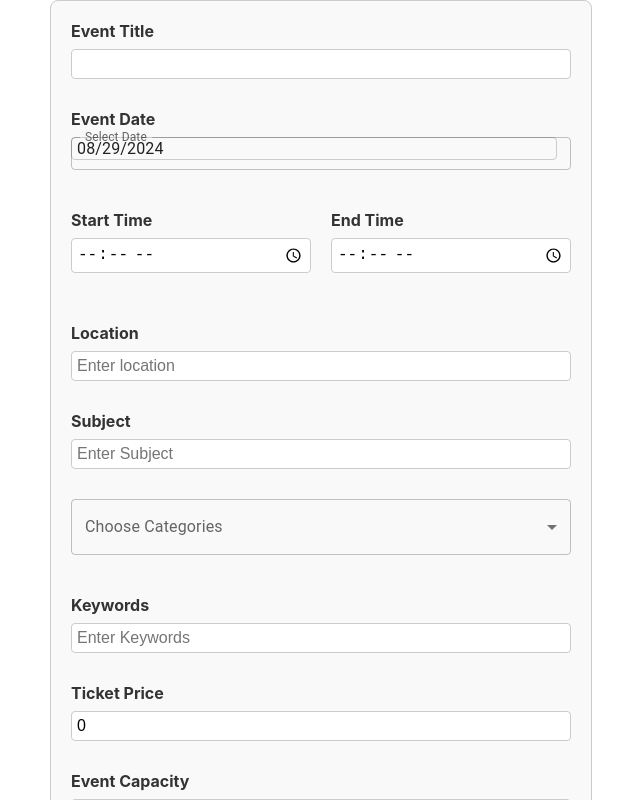
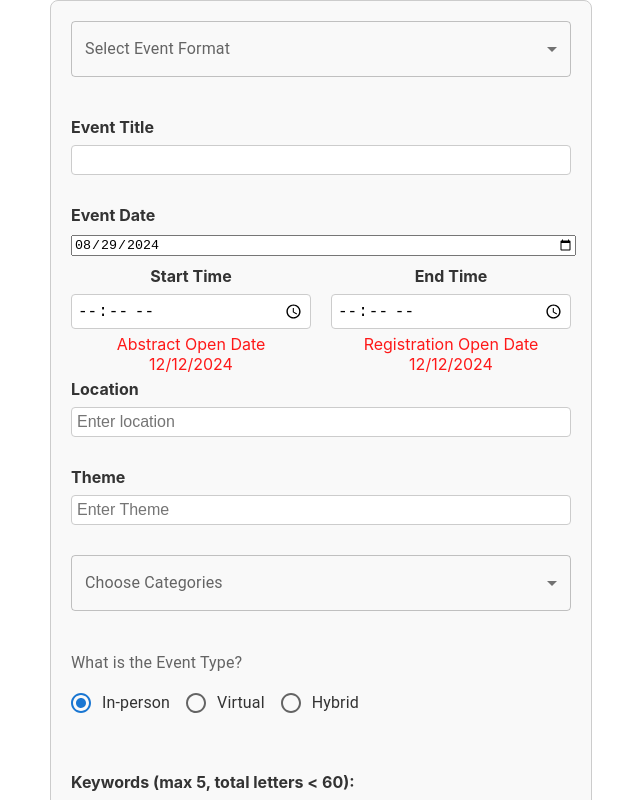
Before and after one commit to iasiddiqui/10-Times, a React (Create React App) app: page /add-event in a window 1280 px wide. Shown: the top 800 px of the page, without its empty margins (319-959 px from the left). Built offline with nearby package versions, Linux system fonts and the light colour scheme.

Commit message:
first commit

```diff
--- a/package.json
+++ b/package.json
@@ -8,14 +8,15 @@
     "@mui/icons-material": "^6.0.1",
     "@mui/material": "^6.0.2",
     "@mui/x-date-pickers": "^7.15.0",
+    "@react-google-maps/api": "^2.19.3",
     "@testing-library/jest-dom": "^5.17.0",
     "@testing-library/react": "^13.4.0",
     "@testing-library/user-event": "^13.5.0",
-    "date-fns": "^2.30.0",
     "react": "^18.3.1",
     "react-datepicker": "^7.3.0",
     "react-dom": "^18.3.1",
     "react-icons": "^5.3.0",
+    "react-leaflet": "^4.2.1",
     "react-quill": "^2.0.0",
     "react-router-dom": "^6.26.1",
     "react-scripts": "5.0.1",
--- a/src/App.js
+++ b/src/App.js
@@ -1,26 +1,25 @@
-import {BrowserRouter, Route, Routes} from 'react-router-dom'
-import Home from './components/Home'
-import Login from './components/LogIn'
-import TopEvent from  './components/Topevents'
-import Venues from './components/Venues'
-import './App.css';
-import EventTarget from './components/EventItem/index'
-import AddEvent from './components/Add_Events'
+import { BrowserRouter, Route, Routes } from "react-router-dom";
+import Home from "./components/Home";
+import Login from "./components/LogIn";
+import TopEvent from "./components/Topevents";
+import Venues from "./components/Venues";
+import "./App.css";
+import EventTarget from "./components/EventItem/index";
+import AddEvent from "./components/Add_Events";
 
-const App=()=>(
+const App = () => (
   <>
-   <BrowserRouter>
-     <Routes>
-      <Route path="/" element={<Home/>}></Route>
-      <Route path="/login" element={<Login/>}></Route>
-      {/* <Route path="/signup" element={<Login/>}></Route> */}
-      <Route path="/top" element={<TopEvent/>}></Route>
-      <Route path="/venue" element={<Venues/>}></Route>
-      <Route path="/event" element={<EventTarget/>}></Route>
-      <Route path="/add-event" element={<AddEvent/>}></Route>
-     </Routes>
-   </BrowserRouter>
+    <BrowserRouter>
+      <Routes>
+        <Route path="/" element={<Home />}></Route>
+        <Route path="/login" element={<Login />}></Route>
+        <Route path="/top" element={<TopEvent />}></Route>
+        <Route path="/venue" element={<Venues />}></Route>
+        <Route path="/event" element={<EventTarget />}></Route>
+        <Route path="/add-event" element={<AddEvent />}></Route>
+      </Routes>
+    </BrowserRouter>
   </>
-)
+);
 
-export default App
+export default App;
--- a/src/components/Add_Events/index.css
+++ b/src/components/Add_Events/AddEvents.css
@@ -72,6 +72,28 @@ textarea {
     flex: 1;
 }
 
+.start-time, .end-time,.open-date{
+    align-items: center;
+    text-align: center;
+    margin-bottom: -2%;
+    margin-top: -2%;
+}
+@keyframes blink {
+    0% {
+      opacity: 1;
+    }
+    50% {
+      opacity: 0;
+    }
+    100% {
+      opacity: 1;
+    }
+  }
+.open-date{
+    animation: blink 1.5s infinite;
+    color: red;
+
+}
 
 input[type="number"]::-webkit-inner-spin-button,
 input[type="number"]::-webkit-outer-spin-button {
@@ -112,6 +134,82 @@ ul li {
     margin-bottom: 8px;
 }
 
+.radio-group-row {
+    display: flex;
+    flex-direction: row;
+    gap: 20px;
+  }
+
+  .MuiFormControlLabel-root {
+    margin-right: 20px;
+  }
+
+
+.keyword-container {
+  display: flex;
+  flex-wrap: wrap;
+  gap: 10px;
+  margin-top: 10px;
+}
+
+.keyword-box {
+  background-color: white;
+  padding: 8px 12px;
+  border: 1px solid #ccc;
+  border-radius: 4px;
+  box-shadow: 0px 2px 4px rgba(0, 0, 0, 0.1);
+  font-size: 14px;
+  color: #333;
+  display: flex;
+  align-items: center;
+  gap: 8px;
+}
+
+input {
+  width: 100%;
+}
+
+/* Style for Date Picker Container */
+.date-picker-container {
+    margin-bottom: 16px; /* Space below the date picker */
+  }
+
+  .date-picker-container label {
+    font-size: 16px;
+    font-weight: 500;
+    margin-bottom: 8px; /* Space between label and input */
+    display: block; /* Ensures label is on its own line */
+  }
+
+  /* Style for Date Picker Input */
+  .date-picker-container input[type="date"] {
+    width: 100%; /* Full width of the container */
+    padding: 8px;
+    border: 1px solid #ccc; /* Light gray border */
+    border-radius: 4px; /* Rounded corners */
+    font-size: 16px;
+    box-sizing: border-box; /* Include padding and border in the element's total width and height */
+  }
+
+  .date-picker-container input[type="date"]:focus {
+    border-color: #007bff; /* Blue border on focus */
+    outline: none; /* Remove default outline */
+  }
+
+  /* Optional: Styling for Invalid Input (If you plan to show validation messages) */
+  .date-picker-container input[type="date"].error {
+    border-color: #dc3545; /* Red border for error state */
+  }
+
+
+
+
+@media (max-width: 600px) {
+    .radio-group-row {
+      flex-direction: column;
+    }
+  }
+
 @media (max-width: 600px) {
 
     .time-container {
--- a/src/components/Add_Events/index.js
+++ b/src/components/Add_Events/index.js
@@ -1,35 +1,46 @@
-import React, { useState } from 'react';
-import './index.css';
-import { DatePicker } from '@mui/x-date-pickers';
-import TextField from '@mui/material/TextField';
-import { LocalizationProvider } from '@mui/x-date-pickers';
-import { AdapterDateFns } from '@mui/x-date-pickers/AdapterDateFns';
-import ReactQuill from 'react-quill';
-import 'react-quill/dist/quill.snow.css'; // Import Quill styles
-import { Select, MenuItem, Checkbox, ListItemText, InputLabel, FormControl } from '@mui/material';
+import React, { useState } from "react";
+import "./AddEvents.css";
+import TextField from "@mui/material/TextField";
+import ReactQuill from "react-quill";
+import "react-quill/dist/quill.snow.css";
+import {
+  Select,
+  MenuItem,
+  Checkbox,
+  ListItemText,
+  InputLabel,
+  FormControl,
+  Radio,
+  RadioGroup,
+  FormControlLabel,
+  FormLabel,
+} from "@mui/material";
 
 const categories = [
-  'Technology',
-  'Education',
-  'Health',
-  'Sports',
-  'Arts',
-  'Business',
-  'Entertainment',
+  "Technology",
+  "Education",
+  "Health",
+  "Sports",
+  "Arts",
+  "Business",
+  "Entertainment",
 ];
 
 const AddEvent = () => {
-  const [eventTitle, setEventTitle] = useState('');
+  const [eventTitle, setEventTitle] = useState("");
   const [startDate, setStartDate] = useState(new Date());
-  const [startTime, setStartTime] = useState('');
-  const [endTime, setEndTime] = useState('');
-  const [location, setLocation] = useState('');
-  const [subject, setSubject] = useState('');
+  const [startTime, setStartTime] = useState("");
+  const [endTime, setEndTime] = useState("");
+  const [location, setLocation] = useState("");
+  const [theme, setTheme] = useState("");
   const [price, setPrice] = useState(0);
   const [capacity, setCapacity] = useState(0);
-  const [aboutOpportunity, setAboutOpportunity] = useState('');
+  const [aboutOpportunity, setAboutOpportunity] = useState("");
   const [selectedCategories, setSelectedCategories] = useState([]);
-  const [keywords, setKeywords] = useState('');
+  const [keywords, setKeywords] = useState([]);
+  const [error, setError] = useState("");
+  const [eventFormat, setEventFormat] = useState("");
+  const [eventType, setEventType] = useState("inperson");
 
   const handleSubmit = (e) => {
     e.preventDefault();
@@ -39,27 +50,71 @@ const AddEvent = () => {
       startTime,
       endTime,
       location,
-      subject,
+      theme,
       price,
       capacity,
       aboutOpportunity,
       categories: selectedCategories,
       keywords,
+      eventFormat,
+      eventType,
     };
-    console.log('Event data: ', eventData);
+    console.log("Event data: ", eventData);
   };
 
   const handleOpportunityChange = (value) => {
-    setAboutOpportunity(value); // Using the value from ReactQuill
+    setAboutOpportunity(value);
   };
 
   const handleCategoryChange = (event) => {
     setSelectedCategories(event.target.value);
   };
 
+  const handleKeywordChange = (e) => {
+    const input = e.target.value;
+    const keywordArray = input.split(",").map((kw) => kw.trim()); // Split by comma and trim whitespace
+
+    // Check for maximum 5 keywords
+    if (keywordArray.length > 5) {
+      setError("You can only add up to 5 keywords.");
+      return;
+    }
+
+    // Check if total length of keywords is less than 60
+    const totalLength = keywordArray.reduce(
+      (acc, curr) => acc + curr.length,
+      0
+    );
+    if (totalLength > 60) {
+      setError("Total length of keywords must be less than 60 characters.");
+      return;
+    }
+
+    // No error, update keywords
+    setKeywords(keywordArray);
+    setError("");
+  };
+
   return (
-    <LocalizationProvider dateAdapter={AdapterDateFns}>
-      <form onSubmit={handleSubmit}>
+    <form className="add-events" onSubmit={handleSubmit}>
+      {/* Event Format Dropdown */}
+      <div>
+        <FormControl fullWidth>
+          <InputLabel id="format-label">Select Event Format</InputLabel>
+          <Select
+            labelId="format-label"
+            value={eventFormat}
+            onChange={(e) => setEventFormat(e.target.value)}
+            required
+          >
+            <MenuItem value="Conference">Conference</MenuItem>
+            <MenuItem value="Workshop">Workshop</MenuItem>
+            <MenuItem value="Seminar">Seminar</MenuItem>
+            <MenuItem value="Webinar">Webinar</MenuItem>
+          </Select>
+        </FormControl>
+      </div>
+
       {/* Event Title */}
       <div>
         <label>Event Title</label>
@@ -74,11 +129,10 @@ const AddEvent = () => {
       {/* Date Picker */}
       <div>
         <label>Event Date</label>
-          <DatePicker
-            label ="Select Date"
-            value={startDate}
-            onChange={(date) => setStartDate(date)}
-            renderInput={(params) => <TextField {...params} />}
+        <input
+          type="date"
+          value={startDate.toISOString().split('T')[0]} // Format date as yyyy-mm-dd
+          onChange={(e) => setStartDate(new Date(e.target.value))}
           required
         />
       </div>
@@ -93,6 +147,7 @@ const AddEvent = () => {
             onChange={(e) => setStartTime(e.target.value)}
             required
           />
+          <p className="open-date">Abstract Open Date <br/>12/12/2024</p>
         </div>
 
         <div className="end-time">
@@ -103,6 +158,7 @@ const AddEvent = () => {
             onChange={(e) => setEndTime(e.target.value)}
             required
           />
+          <p className="open-date">Registration Open Date <br/>12/12/2024</p>
         </div>
       </div>
 
@@ -118,14 +174,14 @@ const AddEvent = () => {
         />
       </div>
 
-        {/* Subject */}
+      {/* Theme */}
       <div>
-          <label>Subject</label>
+        <label>Theme</label>
         <input
           type="text"
-            value={subject}
-            onChange={(e) => setSubject(e.target.value)}
-            placeholder="Enter Subject"
+          value={theme}
+          onChange={(e) => setTheme(e.target.value)}
+          placeholder="Enter Theme"
         />
       </div>
 
@@ -140,13 +196,17 @@ const AddEvent = () => {
             onChange={handleCategoryChange}
             renderValue={(selected) => (
               <div>
-                  {selected.length > 0 ? selected.join(', ') : 'Choose Categories'}
+                {selected.length > 0
+                  ? selected.join(", ")
+                  : "Choose Categories"}
               </div>
             )}
           >
             {categories.map((category) => (
               <MenuItem key={category} value={category}>
-                  <Checkbox checked={selectedCategories.indexOf(category) > -1} />
+                <Checkbox
+                  checked={selectedCategories.indexOf(category) > -1}
+                />
                 <ListItemText primary={category} />
               </MenuItem>
             ))}
@@ -154,15 +214,54 @@ const AddEvent = () => {
         </FormControl>
       </div>
 
+      {/* Event Type */}
+      <div>
+        <FormControl>
+          <FormLabel>What is the Event Type?</FormLabel>
+          <RadioGroup
+            aria-label="event-type"
+            name="eventType"
+            value={eventType}
+            onChange={(e) => setEventType(e.target.value)}
+            row // This ensures they are in a row
+          >
+            <FormControlLabel
+              value="inperson"
+              control={<Radio />}
+              label="In-person"
+            />
+            <FormControlLabel
+              value="virtual"
+              control={<Radio />}
+              label="Virtual"
+            />
+            <FormControlLabel
+              value="hybrid"
+              control={<Radio />}
+              label="Hybrid"
+            />
+          </RadioGroup>
+        </FormControl>
+      </div>
+
       {/* Keywords */}
       <div>
-          <label>Keywords</label>
+        <label>Keywords (max 5, total letters &lt; 60):</label>
         <input
           type="text"
-            value={keywords}
-            onChange={(e) => setKeywords(e.target.value)}
-            placeholder="Enter Keywords"
+          value={keywords.join(", ")}
+          onChange={handleKeywordChange}
+          placeholder="Enter Keywords separated by commas"
         />
+        {error && <p style={{ color: "red" }}>{error}</p>}
+
+        <div className="keyword-container">
+          {keywords.map((keyword, index) => (
+            <span key={index} className="keyword-box">
+              {keyword}
+            </span>
+          ))}
+        </div>
       </div>
 
       {/* Ticket Price */}
@@ -216,7 +315,6 @@ const AddEvent = () => {
 
         <button type="submit">Create Event</button>
       </form>
-    </LocalizationProvider>
   );
 };
 
--- a/src/components/LogIn/index.css
+++ b/src/components/LogIn/Login.css
@@ -1,10 +1,12 @@
+/* Main wrapper for background, stays the same */
 .background-wrapper {
     position: relative;
     width: 100%;
     height: 100vh;
     overflow: hidden;
-   }
+}
 
+/* Background image styling */
 .background-wrapper::before {
     content: "";
     position: absolute;
@@ -17,37 +19,35 @@
     background-position: center;
     filter: blur(5px);
     z-index: -1;
-  }
+}
 
-  .container {
+/* Container width - responsive settings */
+.container {
     position: relative;
-    width: 400px;
+    width: 90%; /* Adjusted for smaller screens */
+    max-width: 400px; /* Limit maximum size */
     margin: 0 auto;
-    padding: 20px;
-    margin-top: 10px;
+    /* padding: 20px; */
+    margin-top: 1%;
     border: 1px solid #ccc;
     border-radius: 5px;
-    background-color: rgba(255, 255, 255, 0.734);
+    background-color: rgba(255, 255, 255, 0.685);
     z-index: 0;
-  }
+}
 
-
+/* Center heading and adjust margin */
 h2 {
     text-align: center;
-    margin-bottom:3% ;
+    margin-bottom: 3%;
     margin-top: -10px;
 }
 
+/* Form group with responsive margin */
 .form-group {
     margin-bottom: 15px;
-
 }
 
-label {
-    display: block;
-    margin-bottom: 5px;
-}
-
+/* Input fields - responsive sizing */
 input[type="text"],
 input[type="email"],
 input[type="password"],
@@ -59,6 +59,7 @@ input[type="tel"] {
     box-sizing: border-box;
 }
 
+/* Adjust password toggle icon */
 .password-toggle {
     position: relative;
     top: -30px;
@@ -66,36 +67,30 @@ input[type="tel"] {
     cursor: pointer;
 }
 
+/* Forgot password link positioning */
 .forgot-password {
     text-align: right;
     margin-top: -30px;
     margin-bottom: 15px;
-  }
+}
 
-  .forgot-password a {
-    color: rgb(0, 0, 0);
-    text-decoration: none;
-  }
-
-  .forgot-password a:hover {
-    text-decoration: underline;
-  }
-
-
+/* Button for submit */
 button[type="submit"] {
     width: 100%;
     padding: 10px;
-    background-color:rgb(7, 7, 167);
+    background-color: rgb(7, 7, 167);
     color: white;
     border: none;
     border-radius: 3px;
     cursor: pointer;
 }
 
+/* Adjust hover state */
 .login:hover {
     background-color: rgb(71, 71, 223);
 }
 
+/* Social login buttons layout for responsiveness */
 .social-login {
     display: flex;
     justify-content: space-between;
@@ -104,6 +99,8 @@ button[type="submit"] {
 
 .google-button,
 .linkedin-button {
+    background-color: #fff;
+    color: black;
     width: 48%;
     padding: 10px;
     border: 1px solid #ccc;
@@ -127,7 +124,8 @@ button[type="submit"] {
     background-color: #f1f1f1;
     box-shadow: 0 8px 16px rgba(0, 0, 0, 0.325);
 }
-a{
+
+a {
     text-decoration: none;
     color: black;
 }
@@ -137,7 +135,8 @@ a{
 }
 
 .checkbox input[type="checkbox"] {
-    margin-right: 5px;
+    margin-left: -45%;
+
 }
 
 .terms {
@@ -146,10 +145,9 @@ a{
 }
 
 .next-button {
-
     width: 10%;
     padding: 5px;
-    background-color:rgb(7, 7, 167);
+    background-color: rgb(7, 7, 167);
     color: white;
     border: none;
     border-radius: 3px;
@@ -157,23 +155,83 @@ a{
     margin: 0 auto;
     text-align: center;
 }
-.next-button:hover{
+
+.next-button:hover {
     background-color: rgb(71, 71, 223);
     box-shadow: 0 4px 8px rgba(0, 0, 0, 0.1);
 }
-.next-button .next{
+
+.next-button .next {
     color: white;
 }
-.signup a{
+
+.signup a {
     color: red;
 }
-.signup a:hover{
+
+.signup a:hover {
     color: blue;
 }
-.confirm-password{
+
+.confirm-password {
     margin-top: -7%;
     margin-bottom: 7%;
 }
-.password-toggle{
+
+.password-toggle {
     margin-left: 7%;
 }
+
+/* Responsive media queries */
+@media (max-width: 768px) {
+    .container {
+        width: 100%;
+        padding: 15px;
+        margin-top: 20px;
+    }
+
+    .social-login {
+        flex-direction: column;
+        align-items: center;
+
+    }
+
+    .google-button,
+    .linkedin-button {
+        width: 100%;
+        margin-bottom: 10px;
+    }
+    .google-button,
+    .linkedin-button .social-button {
+        text-align: center;
+
+    }
+
+    .password-toggle {
+        left: 85%;
+    }
+
+    .next-button {
+        width: 20%;
+    }
+}
+
+@media (max-width: 480px) {
+    .container {
+        width: 95%;
+        padding: 10px;
+    }
+
+    h2 {
+        font-size: 1.2rem;
+    }
+
+    button[type="submit"] {
+        padding: 8px;
+        font-size: 14px;
+    }
+
+    .next-button {
+        width: 30%;
+    }
+}
--- a/src/components/LogIn/index.js
+++ b/src/components/LogIn/index.js
@@ -1,6 +1,6 @@
 import React, { useState } from "react";
 import { useNavigate } from "react-router-dom";
-import "./index.css";
+import "./Login.css";
 import VisibilityIcon from '@mui/icons-material/Visibility';
 import VisibilityOffIcon from '@mui/icons-material/VisibilityOff';
 
@@ -138,14 +138,14 @@ function AuthForm() {
             </p>
             {isLogin && (
               <div className="social-login">
-                <button className="social-button google-button">
+                <button className="google-button">
                   <img
                     src="https://freelogopng.com/images/all_img/1657952440google-logo-png-transparent.png"
                     alt="Google"
                   />
                   Continue with Google
                 </button>
-                <button className="social-button linkedin-button">
+                <button className="linkedin-button">
                   <img
                     src="https://www.linkedin.com/favicon.ico"
                     alt="LinkedIn"
```
Also changed, not shown: 1 other file (tests, documents, lock files or other folders). Lines whose indentation alone changed are shown as unchanged.
